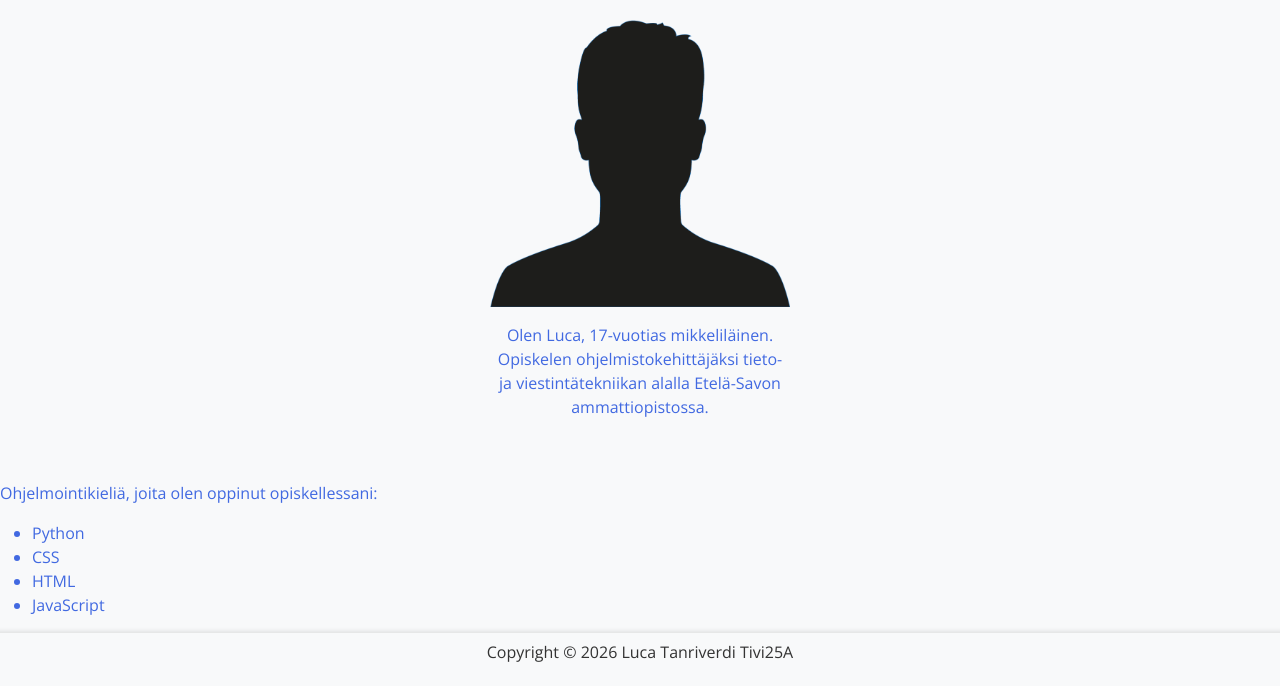
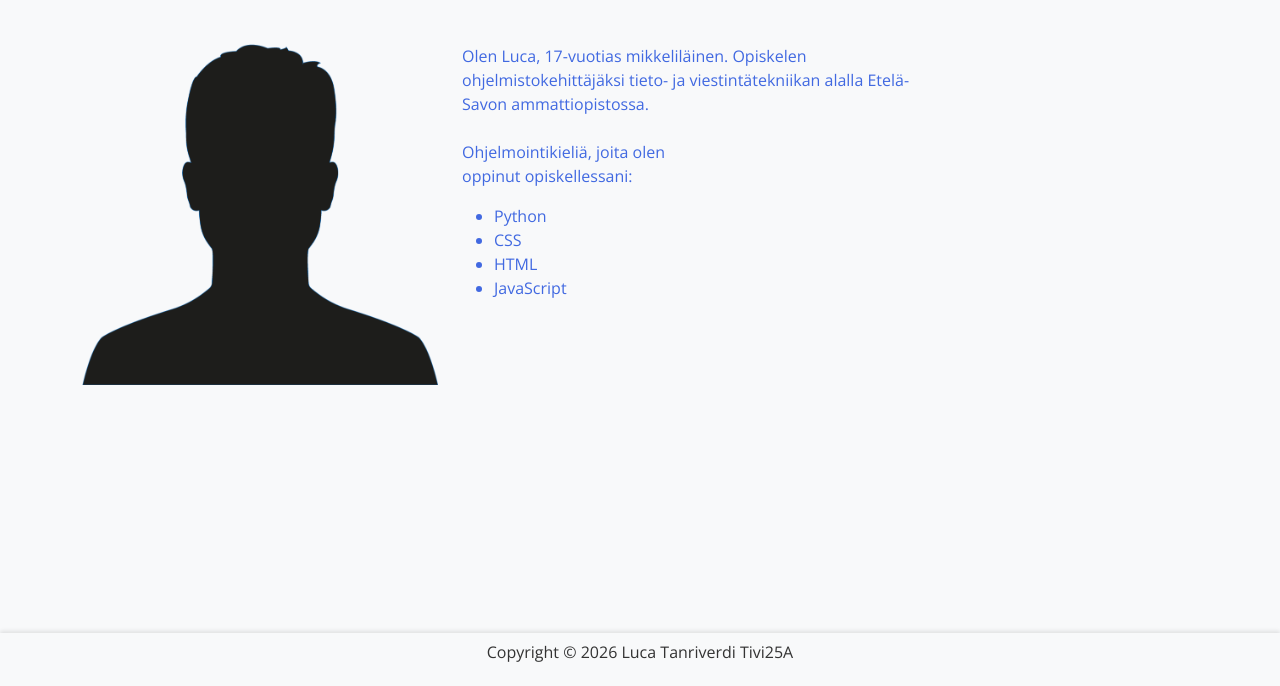
Before and after one commit to luca-tanriverdi/omat-responsiiviset-sivut, a plain HTML site: page tiedot.html in a window 1280 px wide. Shown: the part 114-800 px from the top of the page. Drawn offline with nearby package versions, Linux system fonts and the light colour scheme.

Commit message:
Lisätty ohjelmointikielitiedot ja muokattu profiiliosion asettelua.

```diff
--- a/css/style.css
+++ b/css/style.css
@@ -95,6 +95,10 @@ h2.otsikkoteksti {
     margin: 0 auto;
 }
 
+#ohjelmointikielet {
+    font-size: 1.2rem;
+}
+
 footer {
     background-color: #f8f9fa;
     padding: 0.4rem;
--- a/tiedot.html
+++ b/tiedot.html
@@ -34,25 +34,20 @@
     </nav>
 
     <main>
-        <section class="container mt-4 pt-5 section" id="tietoja">
+        <section class="container mt-5 pt-4 section" id="tietoja">
         <h1 class="text-center">Tietoja minusta</h1>
 
-        <div class="mt-4 profiili">
-            <div>
+        <div class="row mt-5">
+            <div class="col-lg-4">
                 <img src="kuvat/henkilö.jpg" class="profiilikuva" alt="Luca Tanriverdi">
             </div>
+            <div class="col-lg-5">
+                <p>
+                    Olen Luca, 17-vuotias mikkeliläinen. Opiskelen ohjelmistokehittäjäksi
+                    tieto- ja viestintätekniikan alalla Etelä-Savon ammattiopistossa.
+                </p>
 
-            <div class="mt-3">
-                <p>
-                    <center>Olen Luca, 17-vuotias mikkeliläinen. Opiskelen ohjelmistokehittäjäksi
-                    tieto- ja viestintätekniikan alalla Etelä-Savon ammattiopistossa.</center>
-                </p>
-            </div>
-        </div>
-        </section>
-    </main>
-
-<div class="row mt-3">
+            <div class="row mt-4">
                 <div class="col-md-6">
                     <p>Ohjelmointikieliä, joita olen oppinut opiskellessani:</p>
                     <ul>
@@ -60,9 +55,11 @@
                         <li>CSS</li>
                         <li>HTML</li>
                         <li>JavaScript</li>
-
                     </ul>
                 </div>
+            </div>
+        </section>
+    </main>
 
     <script src="js/bootstrap.bundle.min.js"></script>
 
```
Lines whose indentation alone changed are shown as unchanged.
